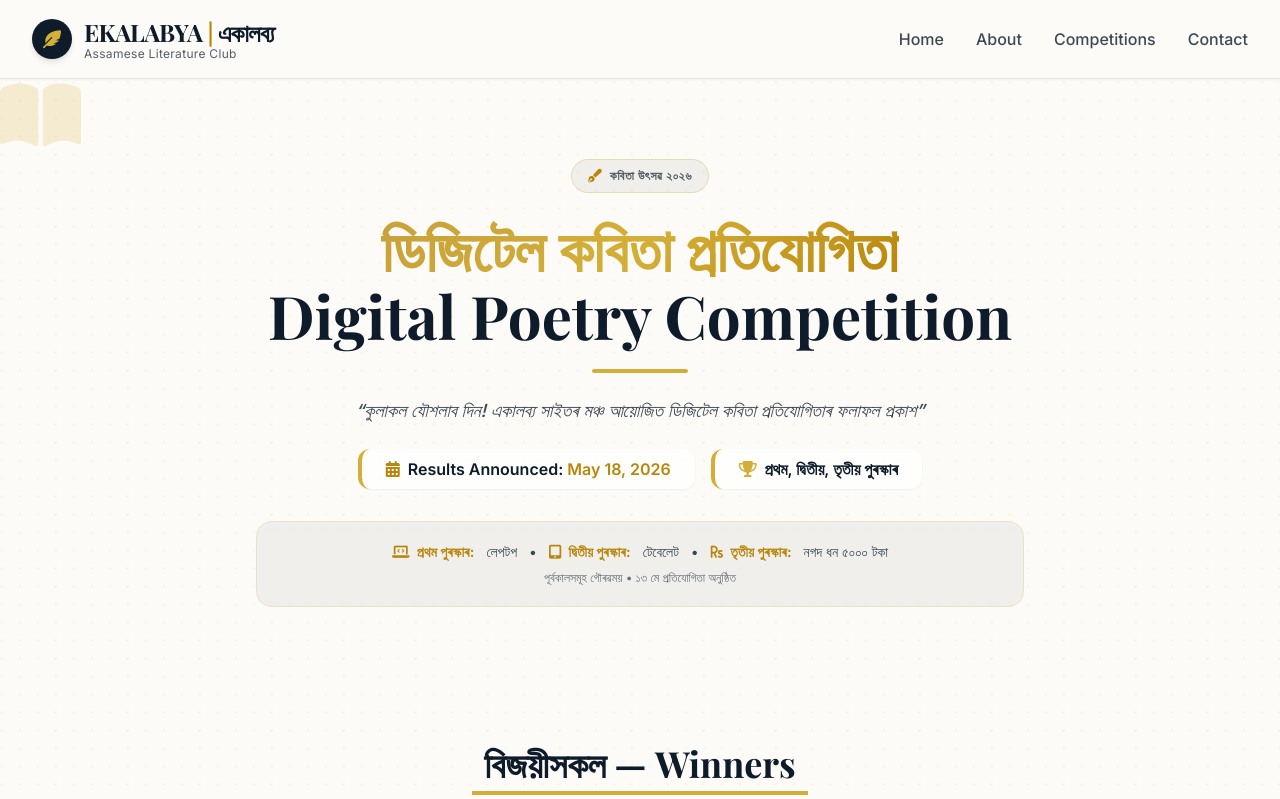
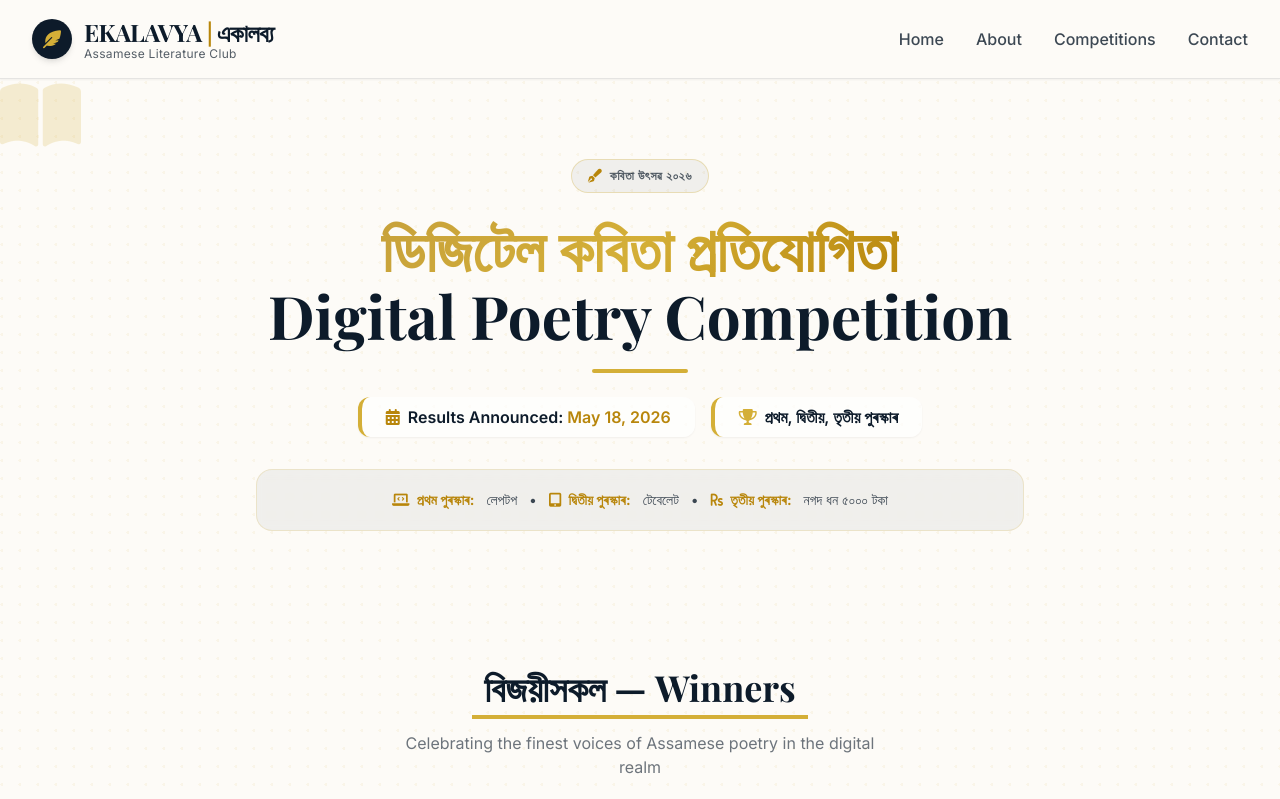
Before and after one commit to ekalabya-literature/result-homepage, a plain HTML site: page index.html in a window 1280 px wide. Shown: the top 799 px of the page. Drawn offline with nearby package versions, Linux system fonts and the light colour scheme; a web font is replaced by a local one.

Commit message:
Update index.html

```diff
--- a/index.html
+++ b/index.html
@@ -102,7 +102,7 @@
           <i class="fas fa-feather-alt text-[#D4AF37] text-lg"></i>
         </div>
         <div>
-          <h1 class="serif-heading text-xl md:text-2xl font-bold tracking-tight text-[#0D1B2A] leading-tight">EKALABYA <span class="text-[#B8860B]">|</span> একালব্য</h1>
+          <h1 class="serif-heading text-xl md:text-2xl font-bold tracking-tight text-[#0D1B2A] leading-tight">EKALAVYA <span class="text-[#B8860B]">|</span> একালব্য</h1>
           <p class="text-[11px] md:text-xs tracking-wide text-[#0D1B2A]/70 -mt-0.5">Assamese Literature Club</p>
         </div>
       </div>
@@ -129,9 +129,7 @@
           <span class="inline-block mt-2">Digital Poetry Competition</span>
         </h1>
         <div class="w-24 h-1 bg-[#D4AF37] mx-auto my-6 rounded-full"></div>
-        <p class="text-[#0D1B2A]/80 text-base md:text-lg max-w-2xl mx-auto italic font-medium">
-          “কুলাকল যৌশলাব দিন! একালব্য সাইতৰ মঞ্চ আয়োজিত ডিজিটেল কবিতা প্ৰতিযোগিতাৰ ফলাফল প্ৰকাশ”
-        </p>
+
         <div class="mt-6 flex flex-wrap justify-center gap-4 text-center">
           <div class="bg-white/70 shadow-sm rounded-xl px-6 py-2 border-l-4 border-[#D4AF37] flex items-center gap-2">
             <i class="fas fa-calendar-alt text-[#B8860B]"></i>
@@ -150,7 +148,7 @@
             <span class="hidden md:inline">•</span>
             <span class="font-bold text-[#B8860B]"><i class="fas fa-rupee-sign mr-1"></i> তৃতীয় পুৰস্কাৰ:</span> নগদ ধন ৫০০০ টকা
           </div>
-          <div class="text-[10px] md:text-xs text-center mt-2 text-[#0D1B2A]/60">পূর্বকালসমূহ গৌৰৱময় • ১৩ মে প্রতিযোগিতা অনুষ্ঠিত</div>
+
         </div>
       </div>
     </section>
```
